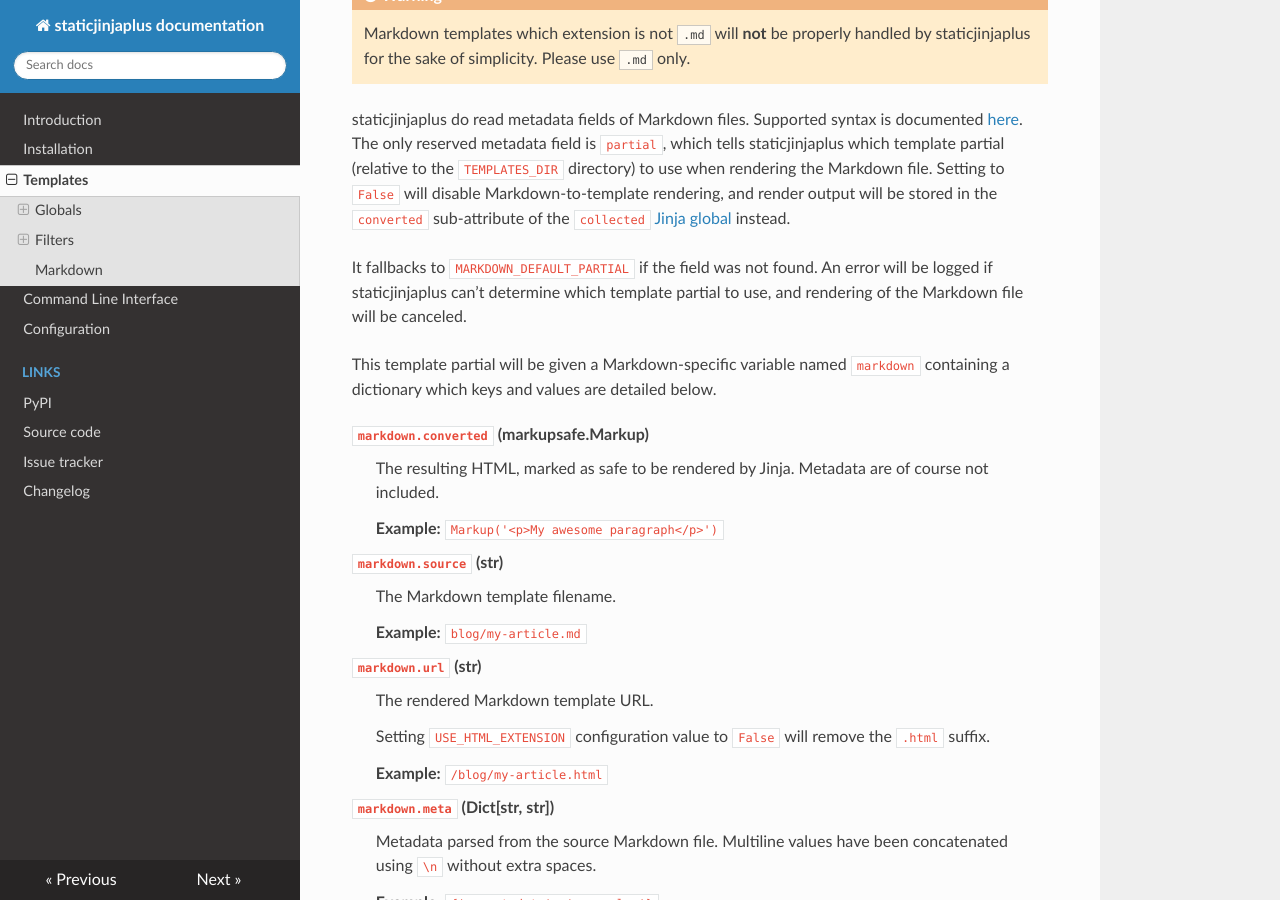
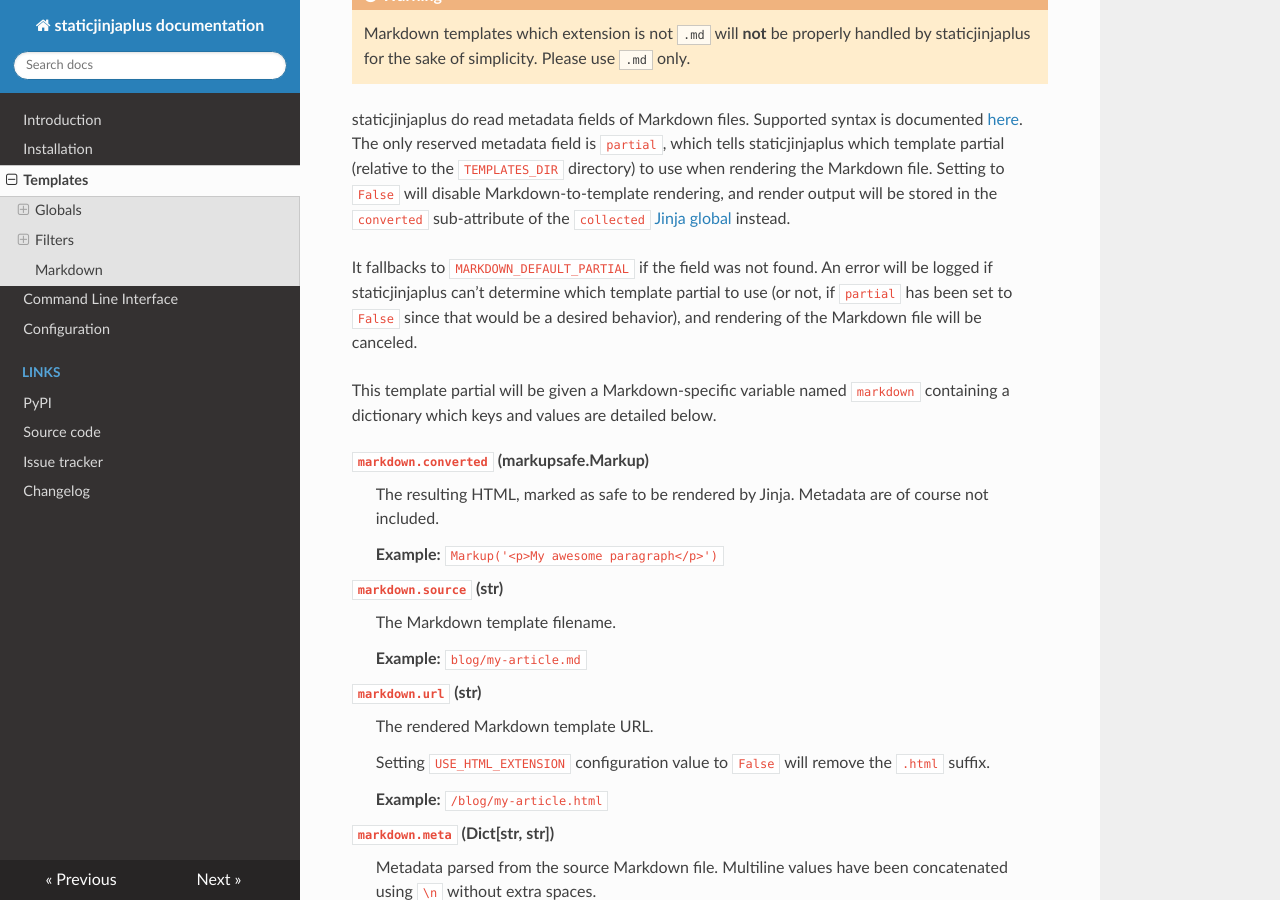
Before and after one commit to EpocDotFr/staticjinjaplus, an MkDocs documentation site: the page built from docs/templates.md, in a window 1280 px wide and 900 px high, scrolled down 4014 px. Built offline with MkDocs 1.6.1, drawn with Linux system fonts in a browser that asks for light colours.

Commit message:
Literature

```diff
--- a/docs/templates.md
+++ b/docs/templates.md
@@ -179,7 +179,8 @@ Markdown file. Setting to `False` will disable Markdown-to-template rendering, a
 `converted` sub-attribute of the `collected` [Jinja global](#collected) instead.
 
 It fallbacks to `MARKDOWN_DEFAULT_PARTIAL` if the field was not found. An error will be logged if staticjinjaplus can't
-determine which template partial to use, and rendering of the Markdown file will be canceled.
+determine which template partial to use (or not, if `partial` has been set to `False` since that would be a desired
+behavior), and rendering of the Markdown file will be canceled.
 
 This template partial will be given a Markdown-specific variable named `markdown` containing a dictionary which keys and
 values are detailed below.
```
